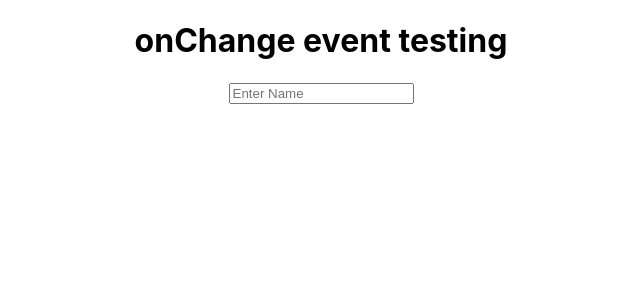
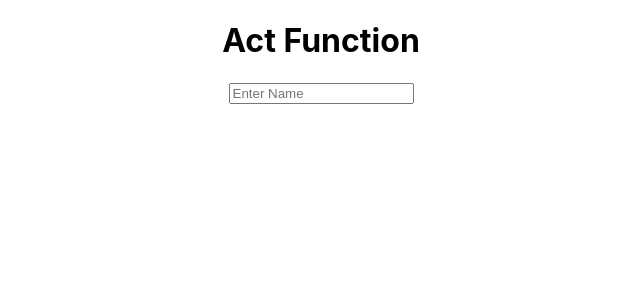
Before and after one commit to muazimmaqbool/React_Testing_Library, a React (Create React App) app: page / in a window 1280 px wide. Shown: the top 300 px of the page, without its empty margins (319-959 px from the left). Built offline with nearby package versions, Linux system fonts and the light colour scheme.

Commit message:
act function tsting

```diff
--- a/src/29_Act Function/ActFunction.jsx
+++ b/src/29_Act Function/ActFunction.jsx
@@ -13,7 +13,7 @@ import React, { useState } from "react";
 */
 
 const ActFunction = () => {
-    const [name, setname] = useState("");
+  const [name, setname] = useState("");
   return (
     <div>
       <h1>Act Function</h1>
--- a/src/App.js
+++ b/src/App.js
@@ -80,8 +80,8 @@ function App() {
       {/* <TestElementsJavascriptQuery/> */}
       {/* <QueryingWithinElements/> */}
 
-      <OnChange_Testing/>
-      {/* <ActFunction/> */}
+      {/* <OnChange_Testing/> */}
+      <ActFunction/>
 
       {/* <TestComp_Props/> */}
       {/* <FunctionPropsTesting/> */}
```
Also changed, not shown: 1 other file (tests, documents, lock files or other folders).
